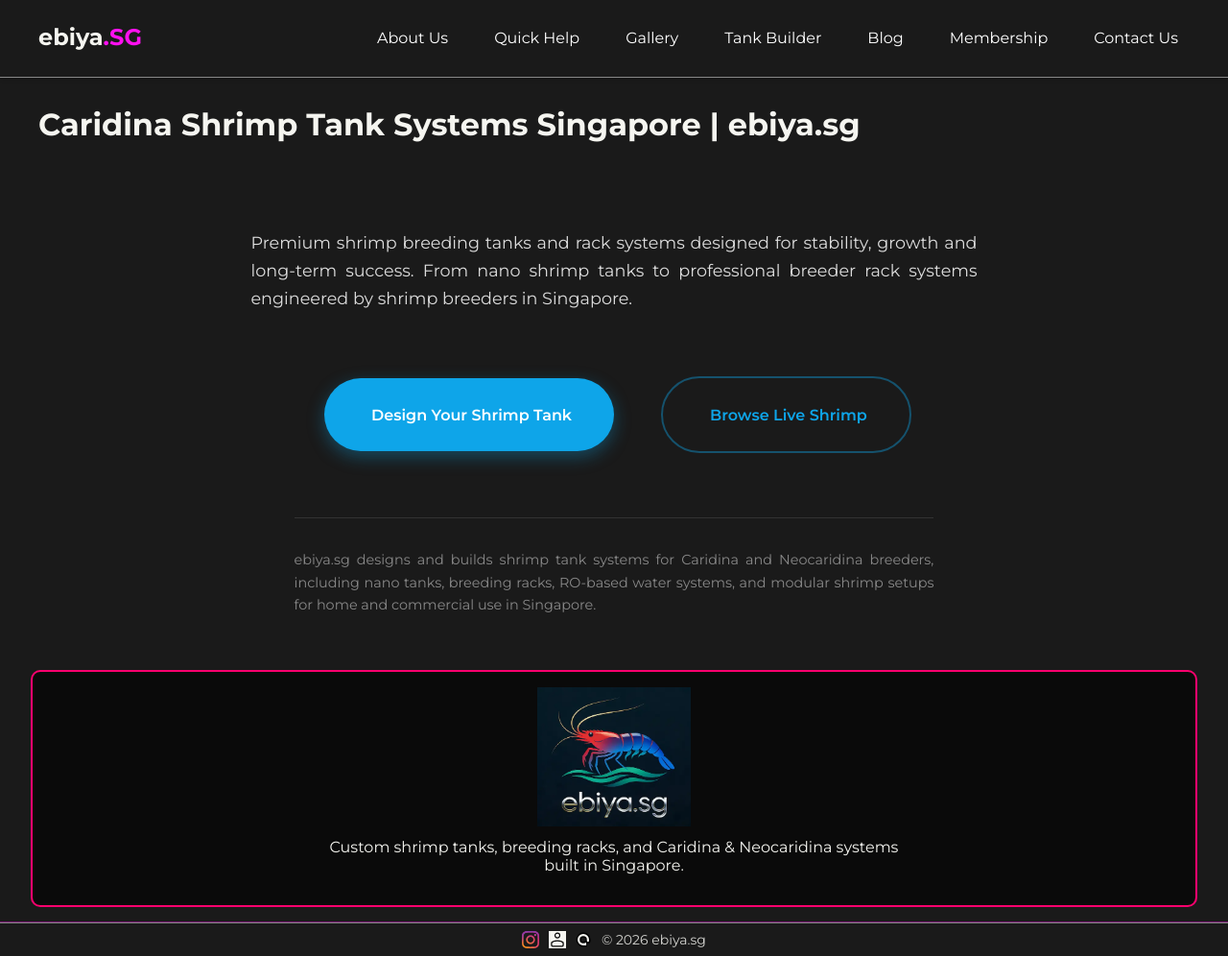
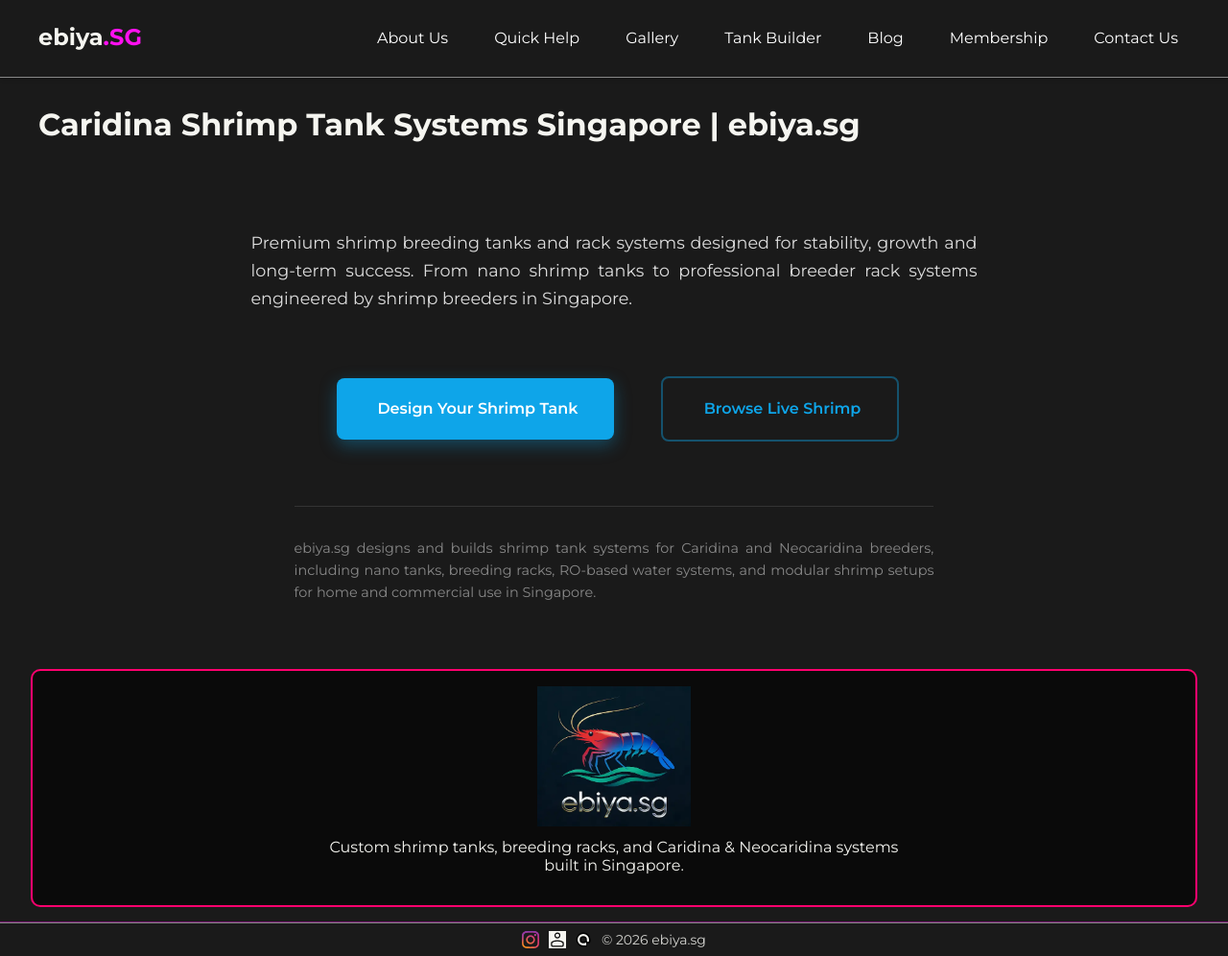
Before and after one commit to m33lucky-benny/ebiya-main, a Jekyll site: the page built from index.html, in a window 1280 px wide and 996 px high. Shown: the whole window at 96% size. Built offline with Jekyll 4.4.1, drawn with Linux system fonts in a browser that asks for light colours.

Commit message:
Update _button.scss

```diff
--- a/_sass/_button.scss
+++ b/_sass/_button.scss
@@ -19,14 +19,14 @@
   align-items: center;
   justify-content: center;
 
-  padding: 0.9rem 1.4rem;
+  padding: 0.5rem 1rem;
   min-height: 48px;
 
   font-size: 1rem;
   font-weight: 600;
   text-decoration: none;
 
-  border-radius: 999px; // pill shape
+  border-radius: 8px; // pill shape
   transition: all 0.2s ease;
 
   @media (max-width: 768px) {
```
